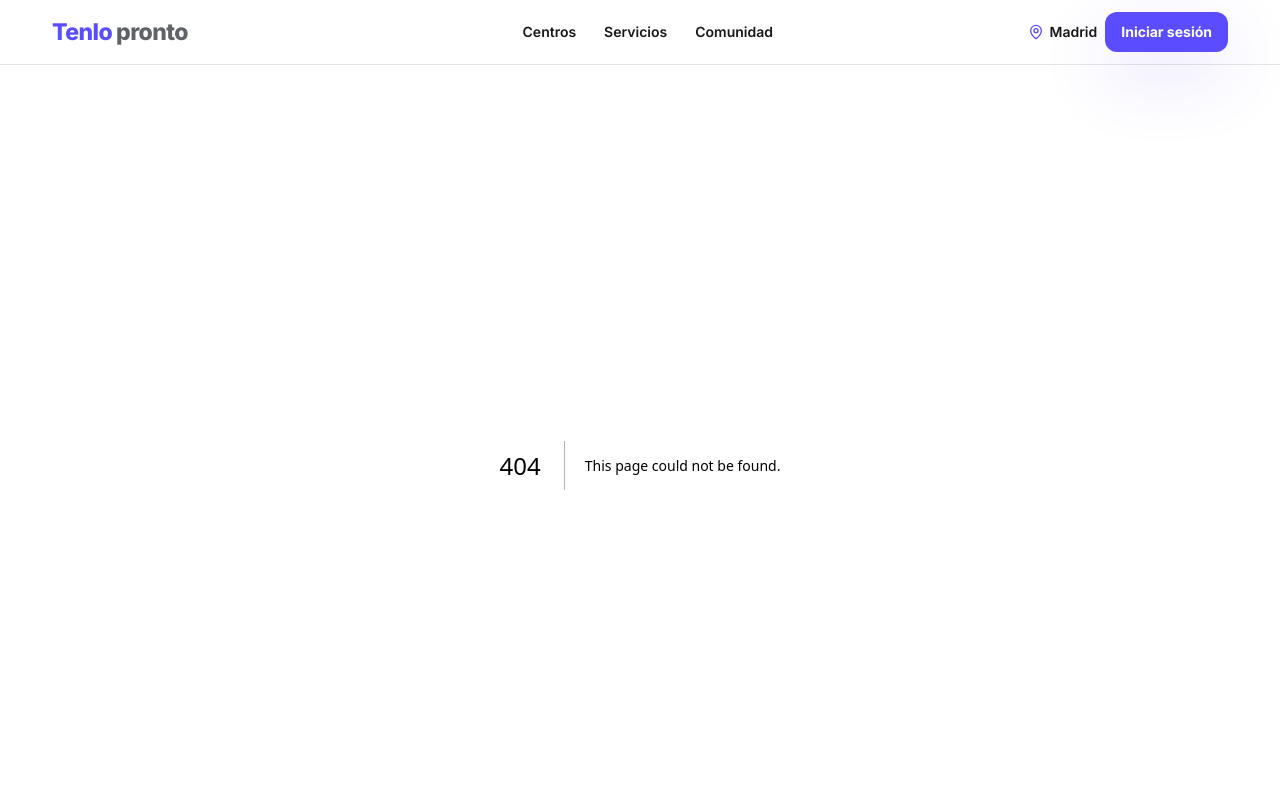
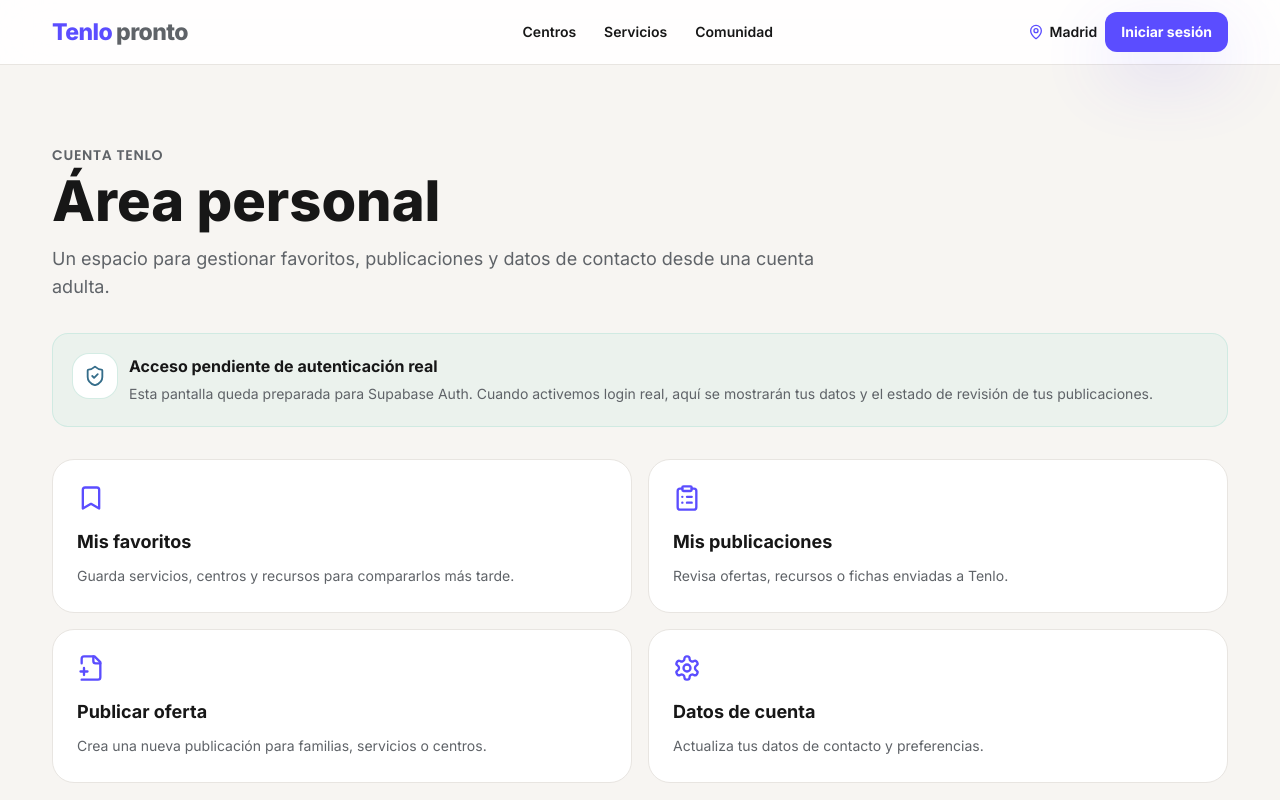
Before and after one commit to rdrgzjavier/kiryco, a Next.js app: page /area-personal in a window 1280 px wide. Before the commit this address had no page. Shown: the top 800 px of the page. Built offline with nearby package versions, Linux system fonts and the light colour scheme.

Commit message:
Crea area personal y ajusta header logado

```diff
--- /dev/null
+++ b/src/app/area-personal/page.tsx
@@ -0,0 +1,67 @@
+import type { Metadata } from "next";
+import Link from "next/link";
+import { Bookmark, ClipboardList, FilePlus2, Settings, ShieldCheck } from "lucide-react";
+
+export const metadata: Metadata = {
+  title: "Área personal | Tenlo",
+  description: "Gestiona favoritos, publicaciones, datos de cuenta y solicitudes dentro de Tenlo."
+};
+
+const accountActions = [
+  {
+    title: "Mis favoritos",
+    text: "Guarda servicios, centros y recursos para compararlos más tarde.",
+    href: "/favoritos",
+    Icon: Bookmark
+  },
+  {
+    title: "Mis publicaciones",
+    text: "Revisa ofertas, recursos o fichas enviadas a Tenlo.",
+    href: "/publicar",
+    Icon: ClipboardList
+  },
+  {
+    title: "Publicar oferta",
+    text: "Crea una nueva publicación para familias, servicios o centros.",
+    href: "/publicar",
+    Icon: FilePlus2
+  },
+  {
+    title: "Datos de cuenta",
+    text: "Actualiza tus datos de contacto y preferencias.",
+    href: "/login",
+    Icon: Settings
+  }
+];
+
+export default function PersonalAreaPage() {
+  return (
+    <div className="section-shell">
+      <p className="label">Cuenta Tenlo</p>
+      <h1 className="page-title">Área personal</h1>
+      <p className="lead">Un espacio para gestionar favoritos, publicaciones y datos de contacto desde una cuenta adulta.</p>
+
+      <div className="mt-8 rounded-2xl border border-sage/30 bg-sage/10 p-5">
+        <div className="flex gap-3">
+          <span className="flex h-11 w-11 shrink-0 items-center justify-center rounded-2xl bg-white text-petrol ring-1 ring-sage/25">
+            <ShieldCheck size={22} aria-hidden />
+          </span>
+          <div>
+            <h2 className="text-base font-bold text-slatecopy">Acceso pendiente de autenticación real</h2>
+            <p className="mt-1 text-sm leading-6 text-muted">Esta pantalla queda preparada para Supabase Auth. Cuando activemos login real, aquí se mostrarán tus datos y el estado de revisión de tus publicaciones.</p>
+          </div>
+        </div>
+      </div>
+
+      <div className="mt-8 grid gap-4 md:grid-cols-2">
+        {accountActions.map(({ title, text, href, Icon }) => (
+          <Link key={title} href={href} className="card p-6 transition-colors hover:border-ink">
+            <Icon size={28} className="text-ink" aria-hidden />
+            <h2 className="mt-4 text-lg font-bold text-slatecopy">{title}</h2>
+            <p className="mt-2 text-sm leading-6 text-muted">{text}</p>
+          </Link>
+        ))}
+      </div>
+    </div>
+  );
+}
--- a/src/components/Header.tsx
+++ b/src/components/Header.tsx
@@ -33,7 +33,7 @@ export default function Header() {
           </Link>
           {isLoggedIn ? (
             <>
-              <Link href="/favoritos" className="inline-flex min-h-10 items-center justify-center gap-2 rounded-xl border border-line bg-panel px-4 text-sm font-bold text-slatecopy transition-colors hover:border-ink hover:text-ink">
+              <Link href="/area-personal" className="inline-flex min-h-10 items-center justify-center gap-2 rounded-xl border border-line bg-panel px-4 text-sm font-bold text-slatecopy transition-colors hover:border-ink hover:text-ink">
                 <UserRound size={16} aria-hidden />
                 Área personal
               </Link>
@@ -44,7 +44,7 @@ export default function Header() {
           )}
         </div>
         <div className="flex items-center gap-2 md:hidden">
-          <Link href={isLoggedIn ? "/favoritos" : "/login"} className="icon-button h-10 w-10 rounded-xl" aria-label={isLoggedIn ? "Favoritos" : "Iniciar sesión"}>
+          <Link href={isLoggedIn ? "/area-personal" : "/login"} className="icon-button h-10 w-10 rounded-xl" aria-label={isLoggedIn ? "Área personal" : "Iniciar sesión"}>
             <UserRound size={20} />
           </Link>
           <button className="icon-button h-10 w-10 rounded-xl" onClick={() => setOpen((value) => !value)} aria-label="Abrir menú">
@@ -65,7 +65,7 @@ export default function Header() {
             </Link>
             {isLoggedIn ? (
               <div className="mt-2 grid grid-cols-2 gap-2">
-                <Link href="/favoritos" className="btn-secondary text-center" onClick={() => setOpen(false)}><UserRound size={16} />Área personal</Link>
+                <Link href="/area-personal" className="btn-secondary text-center" onClick={() => setOpen(false)}><UserRound size={16} />Área personal</Link>
                 <Link href="/publicar" className="btn-primary text-center" onClick={() => setOpen(false)}>Publicar oferta</Link>
               </div>
             ) : (
```
